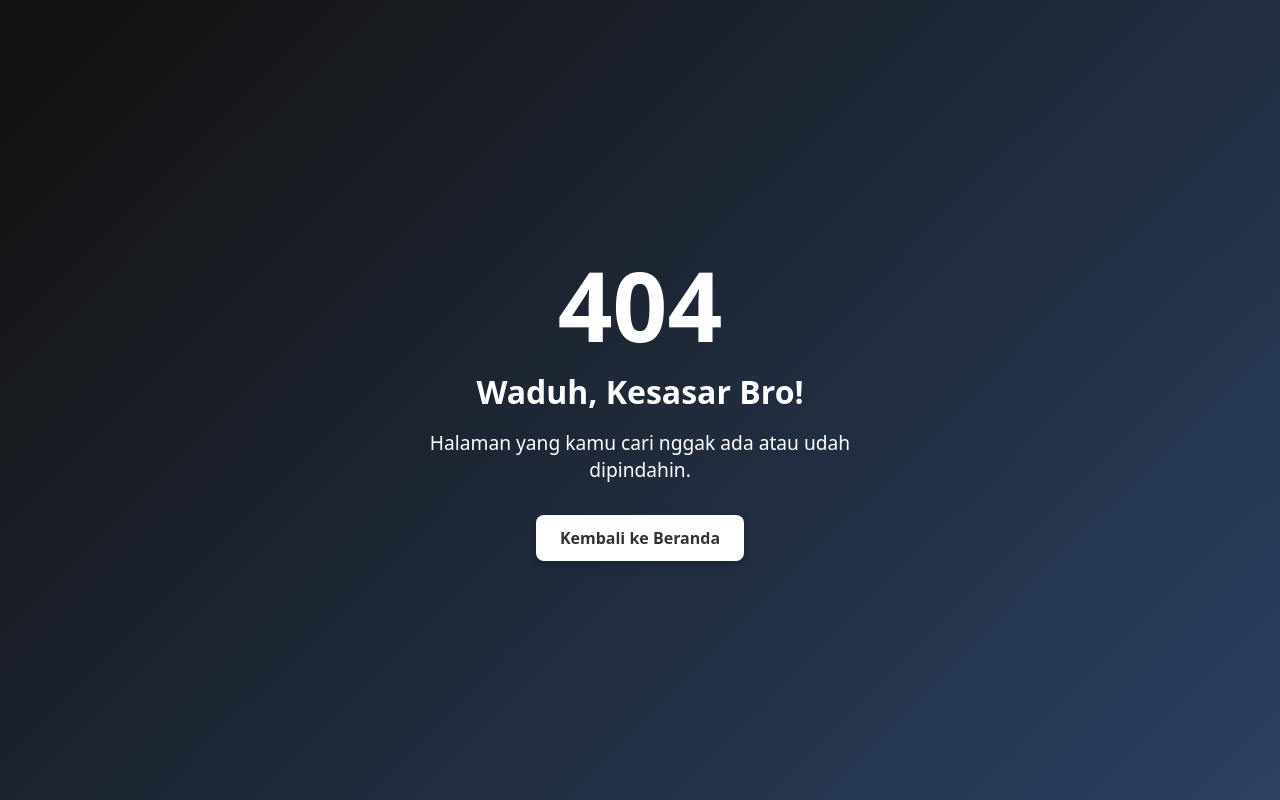
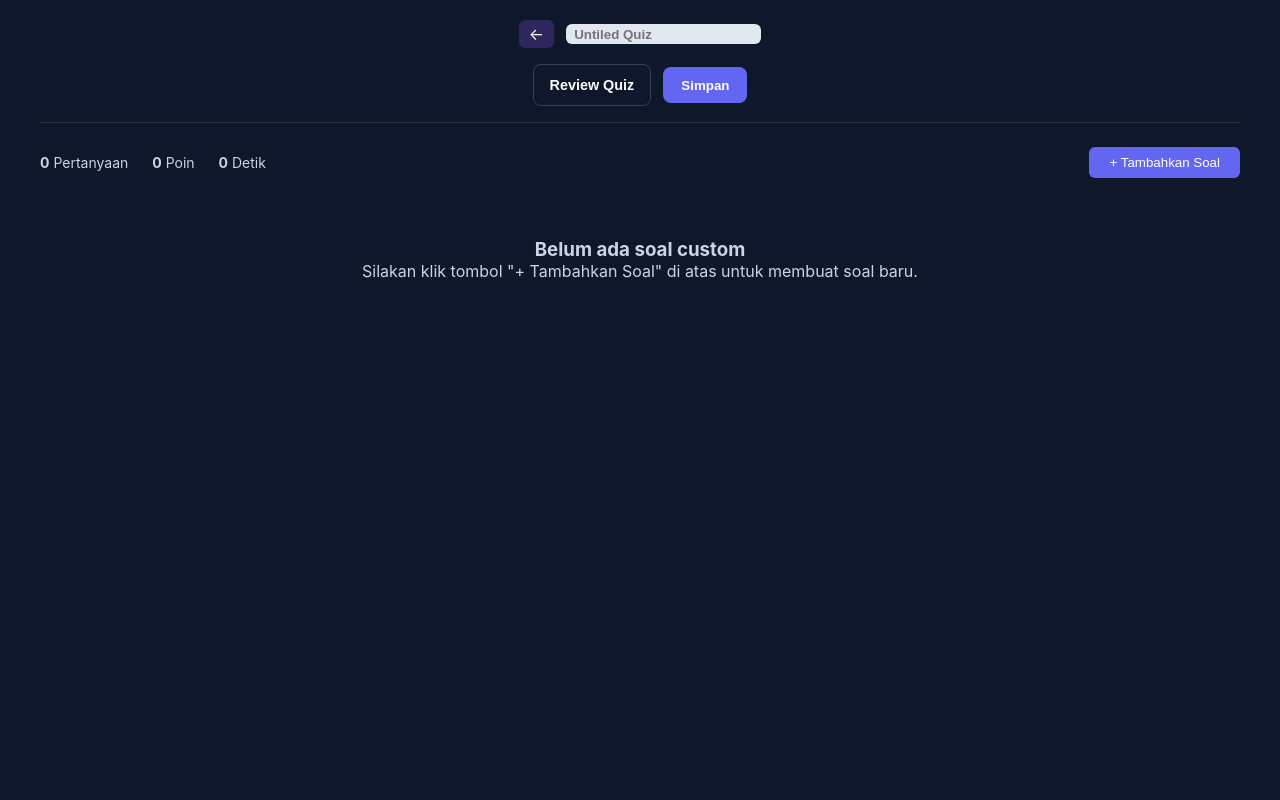
Before and after one commit to Husain-Faqih/quiz-react, a React (Vite) app: page /daftar-soal in a window 1280 px wide. Before the commit this address had no page. Built offline with nearby package versions, Linux system fonts and the light colour scheme.

Commit message:
update daftar soal

```diff
--- a/src/App.jsx
+++ b/src/App.jsx
@@ -2,6 +2,7 @@ import { useState, useEffect } from "react";
 import { Routes, Route, useNavigate } from "react-router-dom";
 import Question from "./components/Question";
 import CustomSoal from "./components/CustomSoal";
+import DaftarSoal from "./components/DaftarSoal";
 import History from "./components/History";
 import Result from "./components/Result";
 import NotFound from "./components/NotFound";
@@ -252,6 +253,7 @@ function App() {
       />
 
       <Route path="/buat-soal" element={<CustomSoal />} />
+      <Route path="/daftar-soal" element={<DaftarSoal />} />
 
       <Route
         path="/quiz/:number"
--- /dev/null
+++ b/src/components/DaftarSoal.jsx
@@ -0,0 +1,125 @@
+import React, { useState, useEffect } from "react";
+import { Link } from "react-router-dom";
+import "../style/DaftarSoal.css";
+function DaftarSoal() {
+  const [customQuestions, setCustomQuestions] = useState([]);
+  const [isLoading, setIsLoading] = useState(true);
+  const [quizTitle, setQuizTitle] = useState("");
+
+  useEffect(() => {
+    const savedData = localStorage.getItem("custom_questions");
+
+    if (savedData) {
+      try {
+        const parsedData = JSON.parse(savedData);
+        if (Array.isArray(parsedData)) {
+          setCustomQuestions(parsedData);
+        } else {
+          setCustomQuestions([]);
+        }
+      } catch (error) {
+        console.error("Gagal mengurai data dari localStorage:", error);
+        setCustomQuestions([]);
+      }
+    } else {
+      setCustomQuestions([]);
+    }
+
+    setIsLoading(false);
+  }, []);
+
+  const totalQuestions = customQuestions.length;
+  const totalPoints = customQuestions.reduce(
+    (acc, q) => acc + (Number(q.points) || 100),
+    0,
+  );
+  const totalSeconds = customQuestions.reduce(
+    (acc, q) => acc + (Number(q.time) || 30),
+    0,
+  );
+
+  if (isLoading) {
+    return <div className="quiz-editor-container">Memuat data...</div>;
+  }
+
+  return (
+    <div className="quiz-editor-container">
+      <header className="quiz-header">
+        <div className="header-left">
+          <Link to="/dashboard" type="button" className="btn-back">
+            ←
+          </Link>
+          <input
+            type="text"
+            className="quiz-title-input"
+            value={quizTitle}
+            placeholder="Untiled Quiz"
+            onChange={(e) => setQuizTitle(e.target.value)}
+          />
+        </div>
+        <div className="header-right">
+          <button className="btn-review">Review Quiz</button>
+          <button className="btn-save">Simpan</button>
+        </div>
+      </header>
+
+      <div className="quiz-stats-bar">
+        <div className="stats-group">
+          <span>
+            <strong>{totalQuestions}</strong> Pertanyaan
+          </span>
+          <span>
+            <strong>{totalPoints}</strong> Poin
+          </span>
+          <span>
+            <strong>{totalSeconds}</strong> Detik
+          </span>
+        </div>
+        <Link to="/buat-soal">
+          <button className="btn-add-question">+ Tambahkan Soal</button>
+        </Link>
+      </div>
+
+      {customQuestions.length === 0 ? (
+        <div style={{ padding: "40px", textAlign: "center", color: "#cbd5e1" }}>
+          <h3>Belum ada soal custom</h3>
+          <p>
+            Silakan klik tombol "+ Tambahkan Soal" di atas untuk membuat soal
+            baru.
+          </p>
+        </div>
+      ) : (
+        <div className="questions-grid">
+          {customQuestions.map((q, index) => {
+            const incorrects = Array.isArray(q.incorrectAnswers)
+              ? q.incorrectAnswers
+              : [];
+            const allOptions = [q.correctAnswer, ...incorrects];
+
+            return (
+              <div key={q.id || index} className="question-card">
+                <div className="card-number">{index + 1}</div>
+                <div className="card-text">{q.question}</div>
+
+                <div className="answers-grid">
+                  {allOptions.map((optionText, optIdx) => {
+                    const isCorrect = optionText === q.correctAnswer;
+                    return (
+                      <div key={optIdx} className="answer-option">
+                        <span
+                          className={`radio-dot ${isCorrect ? "correct" : ""}`}
+                        />
+                      </div>
+                    );
+                  })}
+                </div>
+              </div>
+            );
+          })}
+        </div>
+      )}
+    </div>
+  );
+}
+
+export default DaftarSoal;
--- a/src/components/Question.jsx
+++ b/src/components/Question.jsx
@@ -181,6 +181,7 @@ function Question({
       )}
 
       <div className="quiz-header">
+        <div className="quiz-header-top">
           <div className="quiz-info">
             <span className="badge">{currentQuestion.category}</span>
             <span className="question-count">
@@ -190,6 +191,8 @@ function Question({
           <div className="timer-badge">
             ⌛ Sisa Waktu: <strong>{timeLeft}</strong> detik
           </div>
+        </div>
+
         <div className="progres-bar-background">
           <div
             className="progress-bar-fill"
--- /dev/null
+++ b/src/style/DaftarSoal.css
@@ -0,0 +1,183 @@
+.quiz-editor-container {
+    background-color: var(--bg-main, #1c1836);
+    color: var(--text-main, #ffffff);
+    min-height: 100vh;
+    padding: 20px 40px;
+    font-family: 'Inter', system-ui, -apple-system, sans-serif;
+    box-sizing: border-box;
+}
+
+.quiz-header {
+    display: flex;
+    flex-direction: row;
+    justify-content: space-between;
+    align-items: center;
+    flex-wrap: nowrap;
+    width: 100%;
+    padding-bottom: 16px;
+    border-bottom: 1px solid rgba(255, 255, 255, 0.1);
+}
+
+.header-left {
+    display: flex;
+    flex-direction: row;
+    align-items: center;
+    gap: 12px;
+}
+
+.header-right {
+    display: flex;
+    flex-direction: row;
+    align-items: center;
+    gap: 12px;
+}
+
+.btn-back {
+    background-color: #2e265c;
+    color: var(--text-main, #fff);
+    border: none;
+    padding: 4px 10px;
+    border-radius: 6px;
+    cursor: pointer;
+    text-decoration: none;
+    display: inline-flex;
+    align-items: center;
+    justify-content: center;
+}
+
+.quiz-title-input {
+    background-color: #e2e8f0;
+    color: #1e293b;
+    border: none;
+    padding: 8px 8px;
+    border-radius: 6px;
+    font-weight: 600;
+    outline: none;
+    height: 20px;
+    box-sizing: border-box;
+}
+
+.btn-review {
+    flex: 1;
+    display: inline-flex;
+    align-items: center;
+    justify-content: center;
+    gap: 8px;
+    padding: 12px 16px;
+    background-color: var(--bg-inner);
+    border: 1px solid var(--border-color);
+    border-radius: 8px;
+    color: var(--text-main);
+    text-decoration: none;
+    font-size: 0.9rem;
+    font-weight: 600;
+    text-align: center;
+    transition: all 0.2s ease
+}
+
+.btn-save {
+    background-color: var(--primary, #635bff);
+    color: #fff;
+    border: none;
+    padding: 8px 18px;
+    border-radius: 8px;
+    font-weight: 600;
+    cursor: pointer;
+    height: 36px;
+    transition: all 0.2s ease;
+}
+
+.quiz-stats-bar {
+    display: flex;
+    flex-direction: row;
+    justify-content: space-between;
+    align-items: center;
+    margin: 20px 0;
+    width: 100%;
+}
+
+.stats-group {
+    display: flex;
+    gap: 24px;
+    font-size: 14px;
+    color: #cbd5e1;
+}
+
+.quiz-stats-bar a,
+.header-left a {
+    text-decoration: none;
+    display: inline-block;
+}
+
+.btn-add-question {
+    background-color: var(--primary, #635bff);
+    color: #fff;
+    border: none;
+    padding: 8px 20px;
+    border-radius: 6px;
+    font-weight: 500;
+    cursor: pointer;
+    transition: background-color 0.2s;
+}
+
+.btn-save:hover,
+.btn-review:hover,
+.btn-add-question:hover {
+    background-color: var(--primary-hover, #4f46e5);
+}
+
+.questions-grid {
+    display: grid;
+    grid-template-columns: repeat(auto-fill, minmax(320px, 1fr));
+    gap: 20px;
+    align-items: start;
+}
+
+.question-card {
+    background-color: #1e293b;
+    border: 1px solid rgba(255, 255, 255, 0.08);
+    border-radius: 10px;
+    padding: 16px 20px;
+    position: relative;
+    box-shadow: 0 4px 12px rgba(0, 0, 0, 0.2);
+}
+
+.card-number {
+    font-size: 14px;
+    font-weight: 700;
+    color: #94a3b8;
+    margin-bottom: 8px;
+}
+
+.card-text {
+    font-size: 15px;
+    color: #f8fafc;
+    margin-bottom: 20px;
+    line-height: 1.5;
+    word-break: break-word;
+}
+
+.answers-grid {
+    display: grid;
+    grid-template-columns: 1fr 1fr;
+    gap: 12px;
+}
+
+.answer-option {
+    display: flex;
+    align-items: center;
+    gap: 10px;
+}
+
+.radio-dot {
+    width: 12px;
+    height: 12px;
+    border-radius: 50%;
+    background-color: #64748b;
+    display: inline-block;
+}
+
+.radio-dot.correct {
+    background-color: var(--success, #22c55e);
+    box-shadow: 0 0 8px rgba(34, 197, 94, 0.6);
+}
--- a/src/style/question.css
+++ b/src/style/question.css
@@ -9,6 +9,13 @@
     box-shadow: 0 10px 25px -5px rgba(0, 0, 0, 0.3);
     position: relative;
     transition: transform 0.2s ease;
+}
+
+.card-header-top {
+    display: flex !important;
+    align-items: center !important;
+    gap: 16px;
+    width: 100%;
 }
 
 .streak-badge {
@@ -29,52 +36,102 @@
 }
 
 .quiz-header {
-    display: flex;
-    flex-direction: column;
-    gap: 12px;
-    margin-bottom: 24px;
+    display: flex !important;
+    flex-direction: column !important;
+    width: 100% !important;
+    gap: 16px !important;
+    margin-bottom: 24px !important;
+}
+
+.quiz-header-top {
+    display: grid !important;
+    grid-template-columns: 1fr auto 1fr !important;
+    align-items: center !important;
+    width: 100% !important;
+}
+
+.quiz-header-right {
+    display: flex !important;
+    justify-content: flex-end !important;
+}
+
+.quiz-header-left {
+    display: flex !important;
+    justify-content: flex-start !important;
 }
 
 .quiz-info {
-    display: flex;
-    justify-content: space-between;
-    align-items: center;
+    display: flex !important;
+    align-items: center !important;
+    gap: 12px !important;
+    white-space: nowrap !important;
+}
+
+.quiz-header-center {
+    display: flex !important;
+    justify-content: center !important;
 }
 
 .badge {
-    background-color: #312e81;
-    color: #a5b4fc;
-    padding: 4px 12px;
+    background-color: #3b2875;
+    color: #ffffff;
+    padding: 6px 16px;
     border-radius: 20px;
-    font-size: 0.85rem;
-    font-weight: 500;
+    font-size: 13px;
+    font-weight: 600;
+    white-space: nowrap !important;
 }
 
 .timer-badge {
-    font-size: 0.9rem;
-    color: #cbd5e1;
-    font-weight: 500;
+    font-size: 14px !important;
+    color: #ffffff !important;
+    font-weight: 600;
+    white-space: nowrap !important;
+}
+
+.timer-section {
+    display: flex !important;
+    flex-direction: column !important;
+    align-items: flex-end !important;
+    /* Rata kanan */
+    gap: 6px !important;
 }
 
 .question-count {
-    font-size: 0.875rem;
+    font-size: 14px;
     color: #94a3b8;
+    white-space: nowrap !important;
+    display: flex;
+    align-items: center;
+    gap: 4px;
 }
 
-/* Menyesuaikan dengan className di QuestionCard.jsx */
+.category-badge {
+    background-color: #3b336d;
+    color: #ffffff;
+    padding: 6px 16px;
+    border-radius: 20px;
+    font-size: 13px;
+    font-weight: 600;
+    white-space: nowrap;
+}
+
+
+
 .progres-bar-background,
-.progress-bar-background {
-    width: 100%;
-    height: 6px;
-    background-color: #334155;
-    border-radius: 999px;
-    overflow: hidden;
+.progres-bar-background {
+    width: 140px !important;
+    height: 6px !important;
+    background-color: rgba(255, 255, 255, 0.1) !important;
+    border-radius: 10px !important;
+    overflow: hidden !important;
 }
 
 .progress-bar-fill {
-    height: 100%;
-    background-color: #6366f1;
-    transition: width 0.3s ease;
+    height: 100% !important;
+    background-color: #635bff !important;
+    border-radius: 10px !important;
+    transition: width 0.3s ease !important;
 }
 
 .question {
```
Lines whose indentation alone changed are shown as unchanged.
